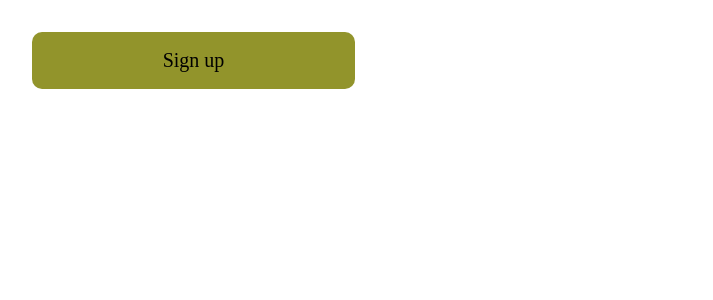
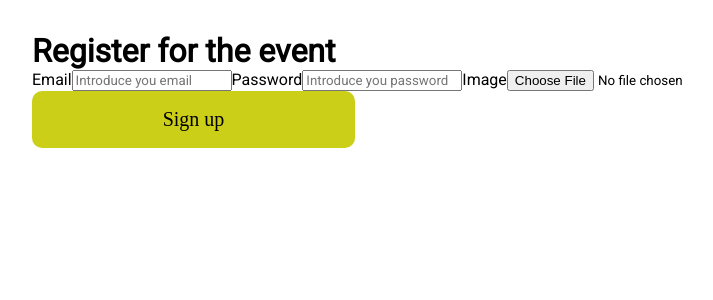
Before and after one commit to isdi-coders-2023/coding-adventure-Victor-Granda-front-202301-BCN, a React (Create React App) app: page / in a window 1280 px wide. Shown: the top 300 px of the page, without its empty margins (0-713 px from the left). Built offline with nearby package versions, Linux system fonts and the light colour scheme; a web font is replaced by a local one.

Commit message:
Update App to render EventRegister

```diff
--- a/src/App.tsx
+++ b/src/App.tsx
@@ -1,8 +1,10 @@
 import Button from "./components/Button/Button";
+import { EventRegister } from "./components/Form/EventRegister";
 
 const App = (): JSX.Element => {
   return (
     <>
+      <EventRegister />
       <Button text="Sign up" />
     </>
   );
--- a/src/components/Button/Button.tsx
+++ b/src/components/Button/Button.tsx
@@ -5,7 +5,7 @@ export interface ButtonProps {
 }
 
 const Button = ({ text }: ButtonProps): JSX.Element => {
-  return <ButtonStyled disabled>{text}</ButtonStyled>;
+  return <ButtonStyled>{text}</ButtonStyled>;
 };
 
 export default Button;
--- a/src/components/Button/ButtonStyled.tsx
+++ b/src/components/Button/ButtonStyled.tsx
@@ -2,9 +2,9 @@ import "@fontsource/saira-stencil-one";
 import styled from "styled-components";
 
 export const ButtonStyled = styled.button`
-  background-color: ${(props) => props.theme.colors.darkerMain};
-  :active {
-    background-color: ${(props) => props.theme.colors.main};
+  background-color: ${(props) => props.theme.colors.main};
+  :disabled {
+    background-color: ${(props) => props.theme.colors.darkerMain};
   }
   width: 323px;
   height: 40px;
--- a/src/components/Theme/styled.d.ts
+++ b/src/components/Theme/styled.d.ts
@@ -17,7 +17,7 @@ declare module "styled-components" {
     fonts: {
       buttonFontSize: string;
       tittlesFontFamily: string;
-      textFontFamily: string[];
+      textFontFamily: string;
       sizes: {
         smallFont: string;
         mediumFont: string;
--- a/src/components/Theme/theme.ts
+++ b/src/components/Theme/theme.ts
@@ -16,7 +16,7 @@ const theme: DefaultTheme = {
   fonts: {
     buttonFontSize: "1.25rem",
     tittlesFontFamily: "Saira Stencil One",
-    textFontFamily: ["Roboto", "Oxygen", "Ubuntu", "Cantarell", "Fira Sans"],
+    textFontFamily: "Roboto",
     sizes: {
       smallFont: "0.9375rem",
       mediumFont: "1rem",
--- a/src/globalStyles.tsx
+++ b/src/globalStyles.tsx
@@ -11,7 +11,9 @@ const GlobalStyles = createGlobalStyle`
 body {
   padding: 1.5rem;
   background-color: #fff;
-  font-family: ${(props) => props.theme.fonts.textFontFamily};
+  font-family: ${(props) =>
+    props.theme.fonts
+      .textFontFamily}, "Oxygen", "Ubuntu", "Cantarell", "Fira Sans";
   width: 100%;
   min-height: 100vh;
 }
```
